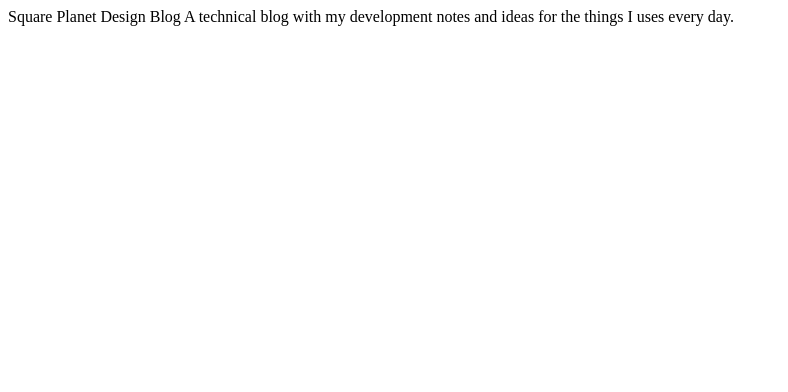
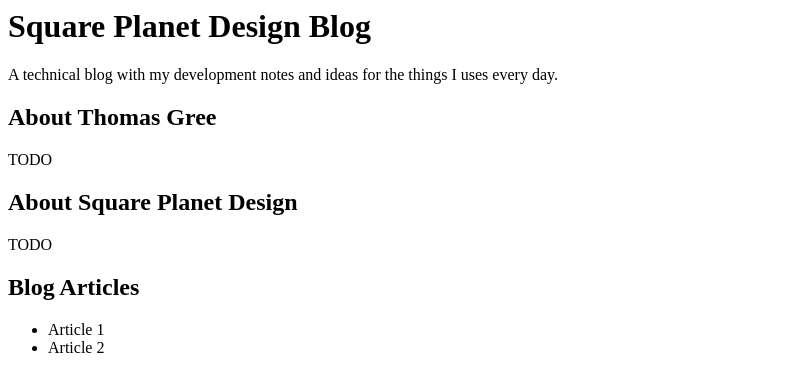
Before and after one commit to squareplanetdesign/squareplanetdesign.github.io, a plain HTML site: page index.html in a window 1280 px wide. Shown: the whole page, without its empty margins (0-788 px from the left). Drawn offline with Linux system fonts and the light colour scheme.

Commit message:
Added site markup and some initial sections.
About Me
About the Company
Blog

```diff
--- a/index.html
+++ b/index.html
@@ -1,3 +1,24 @@
-Square Planet Design Blog
-
-A technical blog with my development notes and ideas for the things I uses every day.
+<html>
+  <head>
+    <title>Square Planet Design Blog</title>
+  </head>
+  <body>
+    <h1>Square Planet Design Blog</h1>
+    <p>
+      A technical blog with my development notes and ideas for the things I uses every day.
+    </p>
+    <h2>About Thomas Gree</h2>
+    <p>
+      TODO
+    </p>
+    <h2>About Square Planet Design</h2>
+    <p>
+      TODO
+    </p>
+    <h2>Blog Articles</h2>
+    <ul>
+      <li>Article 1</li>
+      <li>Article 2</li>
+    </ul>
+  </body>
+</html>
```
